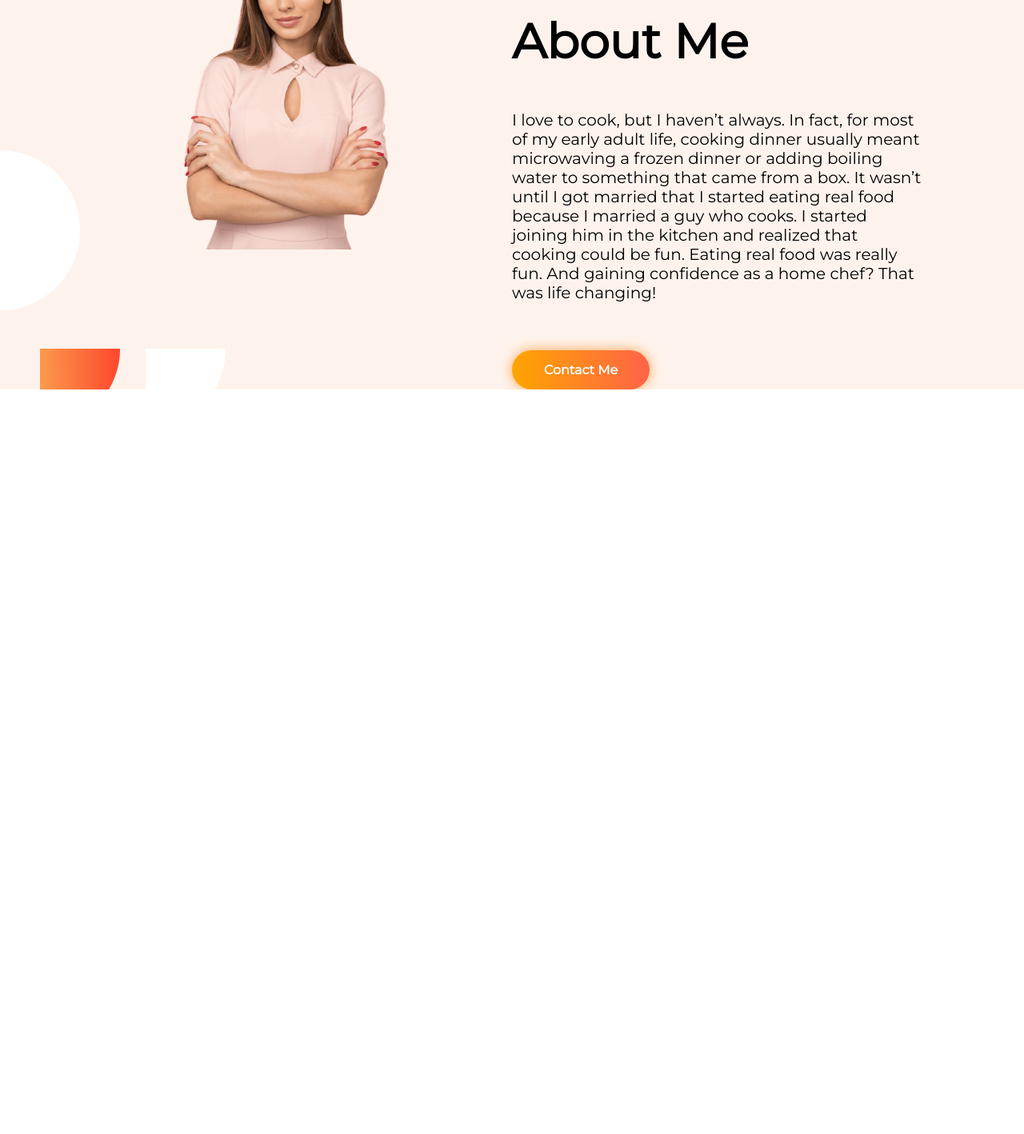
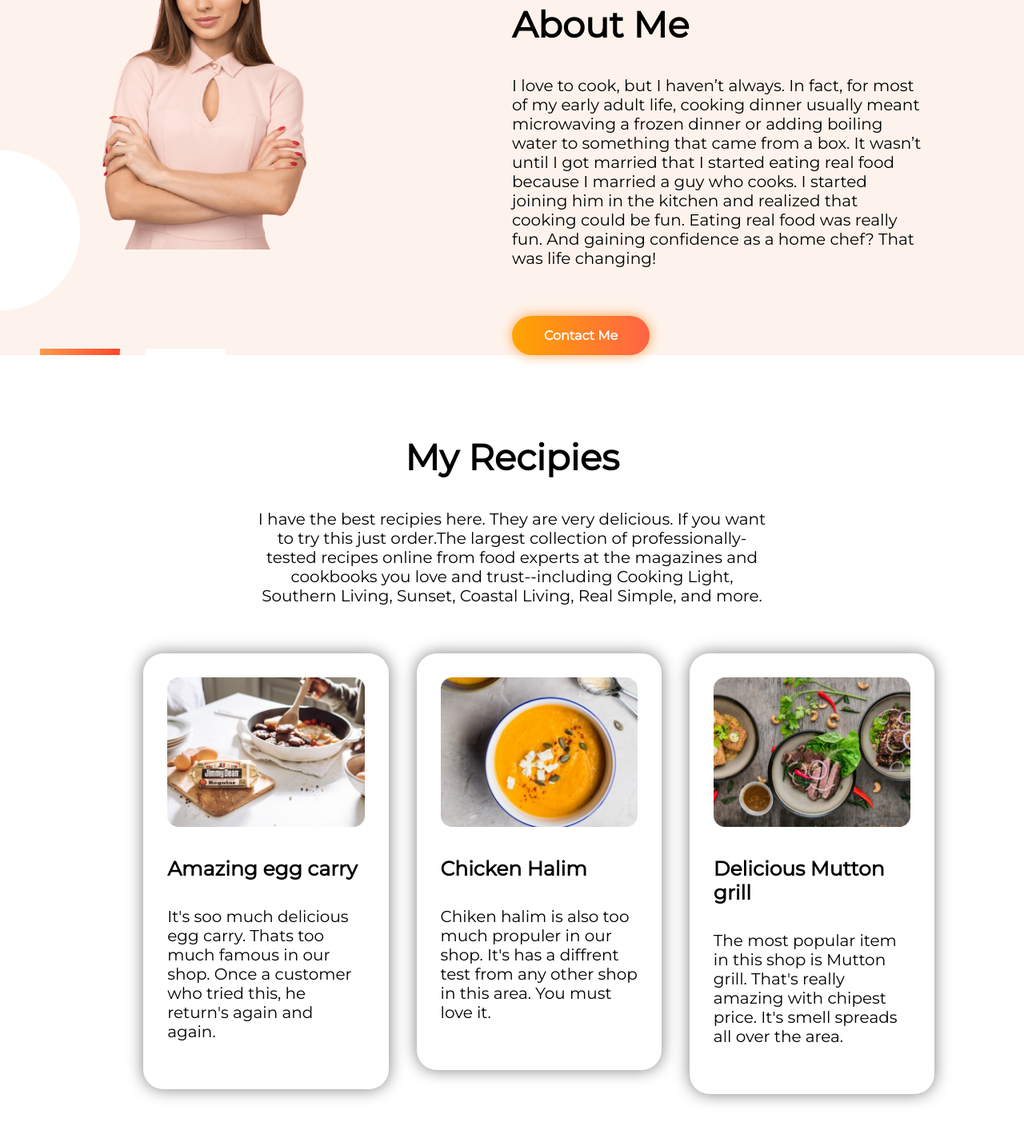
Before and after one commit to mdmominur/food-house, a plain HTML site: page index.html in a window 1280 px wide. Shown: the part 943-2361 px from the top of the page at 80% size. Before the commit the page ends 1430 px from the top, so only its background shows below. Drawn offline with Linux system fonts and the light colour scheme.

Commit message:
Recipies section added

```diff
--- a/index.html
+++ b/index.html
@@ -42,8 +42,8 @@
             <img id="about-me-image" src="images/female/Person Image.png">
         </div>
         <div class="width-half">
-            <div class="padding-top">
-                <h1>About Me</h1>
+            <div class="padding-top ">
+                <h2>About Me</h2>
                 <p>I love to cook, but I haven’t always. In fact, for most of my early adult life, cooking dinner usually meant microwaving a frozen dinner or adding boiling water to something that came from a box. It wasn’t until I got married that I started eating real food because I married a guy who cooks. I started joining him in the kitchen and realized that cooking could be fun. Eating real food was really fun. And gaining confidence as a home chef? That was life changing!</p>
                 <a class="gradient-button" href="http://google.com">Contact Me</a>
             </div>
@@ -53,6 +53,42 @@
 </section>
 <!-- About me section End -->
 
+<!-- My recipies section start -->
+<section class="full-area">
+    <div class="recipies-header">
+        <h2>My Recipies</h2>
+        <p>I have the best recipies here. They are very delicious. If you want to try this just order.The largest collection of professionally-tested recipes online from food experts at the magazines and cookbooks you love and trust--including Cooking Light, Southern Living, Sunset, Coastal Living, Real Simple, and more.</p>
+    </div>
+    <div class="fexible-area">
+        <div class="one-of-three-width">
+            <div class="single-recipies">
+                    <img src="images/food/Project Cover.jpg">
+                    <h4>Amazing egg carry</h4>
+                    <p>It's soo much delicious egg carry. Thats too much famous in our shop. Once a customer who tried this, he return's again and again.</p>
+            </div>
+        </div>
+        <div class="one-of-three-width">
+            <div class="single-recipies">
+                    <img src="images/food/Project Cover.png">
+                    <h4>Chicken Halim</h4>
+                    <p>Chiken halim is also too much propuler in our shop.
+                        It's has a diffrent test from any other shop in this area. You must love it.
+                    </p>
+            </div>
+        </div>
+        <div class="one-of-three-width">
+            <div class="single-recipies">
+                    <img src="images/food/Project Cover1.jpg">
+                    <h4>Delicious Mutton grill</h4>
+                    <p>The most popular item in this shop is Mutton grill.
+                        That's really amazing with chipest price. It's smell spreads all over the area.
+                    </p>
+            </div>
+        </div>
+
+    </div>
+</section>
+<!-- My recipies section End -->
 
 </body>
 </html>
--- a/style.css
+++ b/style.css
@@ -7,11 +7,11 @@ body {
     display: flex;
     width: 80%;
     margin: 0 auto;
-    margin-top: 50px;
 }
 
 .full-area {
     width: 100%;
+    margin-top: 100px;
 }
 
 
@@ -28,6 +28,14 @@ h1 {
     font-weight: 700;
 }
 
+h2 {
+    font-size: 45px;
+}
+
+h4 {
+    font-size: 25px;
+}
+
 p {
     font-size: 20px;
 }
@@ -35,6 +43,8 @@ p {
 .padding-top {
     padding-top: 130px;
 }
+
+
 
 
 .orange-color {
@@ -59,7 +69,35 @@ p {
 
 #about-me-image {
     width: 50%;
-    margin-left: 20%;
     margin-top: 70px;
 
 }
+
+
+.recipies-header {
+    width: 50%;
+    margin: 0 auto;
+    text-align: center;
+
+}
+
+
+.one-of-three-width {
+    width: 33.33333%;
+    padding-left: 5%;
+
+}
+
+.single-recipies {
+    width: 85%;
+    margin-top: 40px;
+    box-shadow: 0px 0px 20px 0px grey;
+    padding: 30px 30px 40px 30px;
+    border-radius: 25px;
+    margin-bottom: 50px;
+}
+
+
+.single-recipies img {
+    width: 100%;
+}
```
